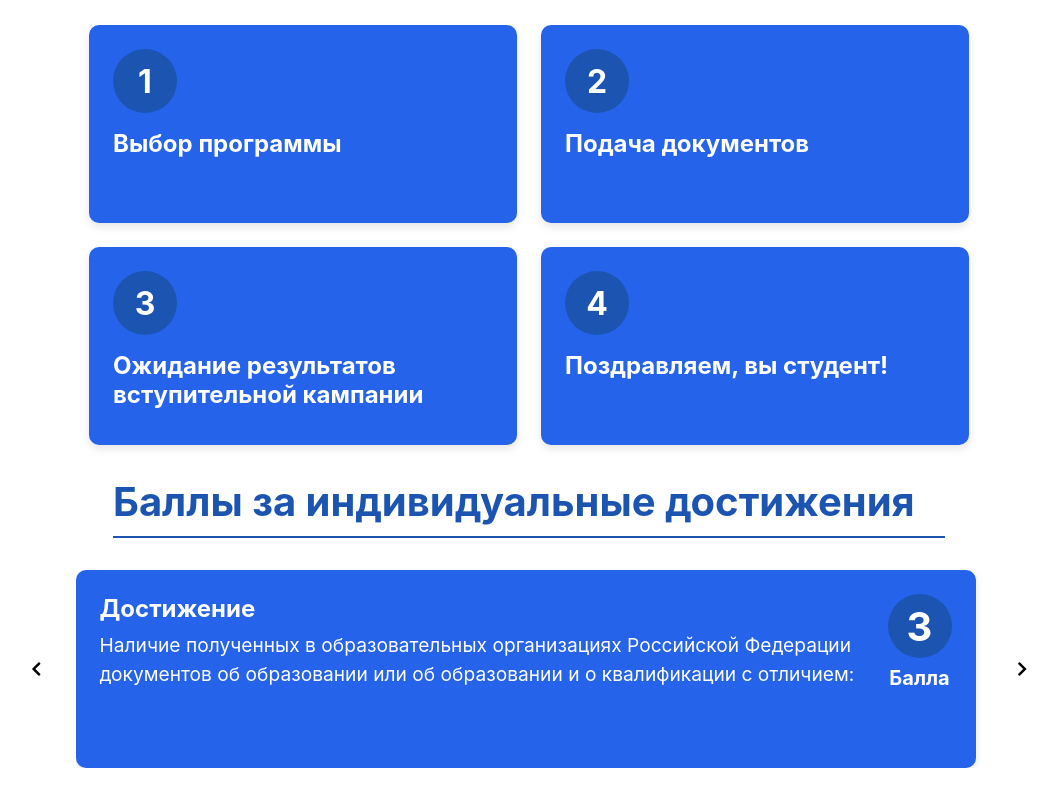
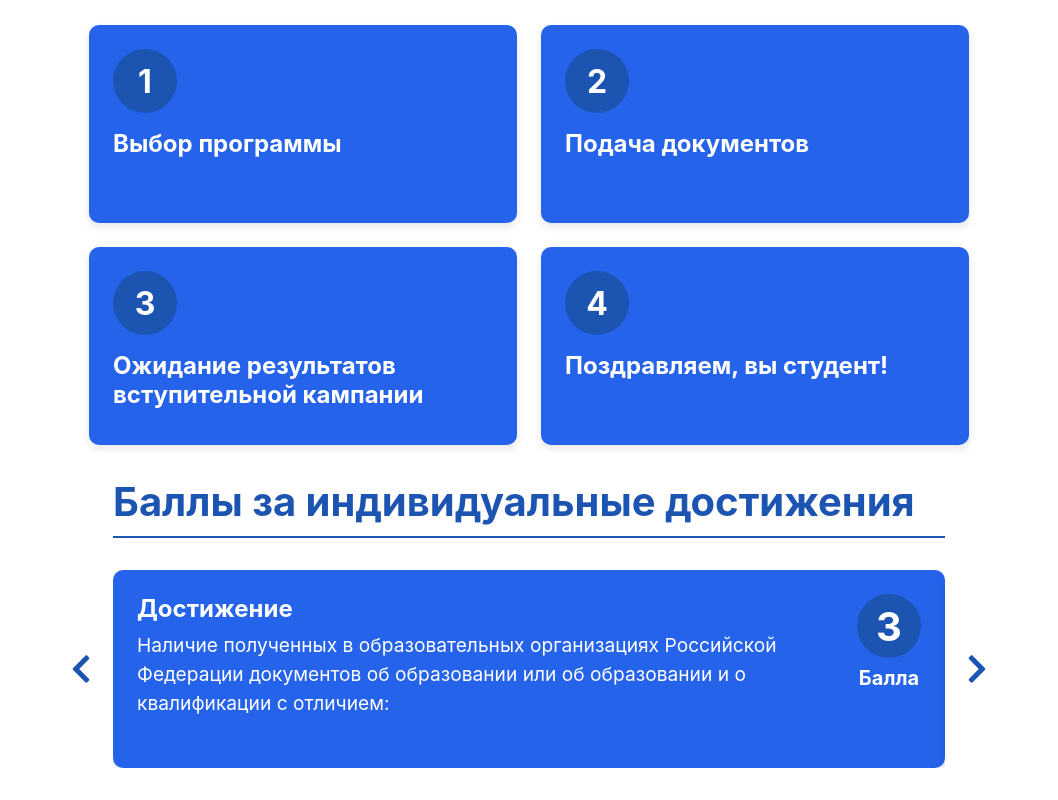
Before and after one commit to MIIT-inside/MIITWebApp, a React (Create React App) app in the folder frontend/: page / in a window 1280 px wide. Shown: the part 900-1700 px from the top of the page, without its empty margins (111-1169 px from the left). Built offline with nearby package versions, Linux system fonts and the light colour scheme.

Commit message:
change Carousel styles on the relative values

```diff
--- a/frontend/src/App.js
+++ b/frontend/src/App.js
@@ -7,20 +7,29 @@ import React from "react";
 import AchievementCard from "./components/AchievementCard";
 
 function App() {
-  return (
-      <div className="App">
-        <MainSection />
-          <TitleWithLine title="Как поступить" />
-          <InstructionSteps/>
-          <TitleWithLine title="Баллы за индивидуальные достижения" />
-          <Carousel>
-              <div><AchievementCard/></div>
-
-              <div><AchievementCard/></div>
-              <div><AchievementCard/></div>
-          </Carousel>
-      </div>
-  );
+    return (<div className="App">
+            <MainSection/>
+            <TitleWithLine title="Как поступить"/>
+            <InstructionSteps/>
+            <TitleWithLine title="Баллы за индивидуальные достижения"/>
+            <Carousel>
+                <div><AchievementCard
+                    title="Достижение"
+                    description="Наличие полученных в образовательных организациях Российской Федерации документов об образовании или об образовании и о квалификации с отличием:"
+                    score="3"/>
+                </div>
+                <div><AchievementCard
+                    title="Достижение"
+                    description="Наличие полученных в образовательных организациях Российской Федерации документов об образовании или об образовании и о квалификации с отличием:"
+                    score="3"/>
+                </div>
+                <div><AchievementCard
+                    title="Достижение"
+                    description="Наличие полученных в образовательных организациях Российской Федерации документов об образовании или об образовании и о квалификации с отличием:"
+                    score="3"/>
+                </div>
+            </Carousel>
+        </div>);
 }
 
 export default App;
--- a/frontend/src/carousel/Carousel.css
+++ b/frontend/src/carousel/Carousel.css
@@ -1,30 +1,28 @@
 .main-container {
-    height: auto;
-    width: 1000px;
-
     display: flex;
     justify-content: center;
     align-items: center;
-    margin: 2rem auto;
+    margin: 2rem 10rem;
+    overflow: hidden;
 }
 
 .window {
     height: 100%;
-    width: 100%;
-    margin: 0 2rem;
     overflow: hidden;
+    display: flex;
+    align-items: center;
+    width: 65vw;
+    margin: 0 1rem;
 }
 
 .all-pages-container {
+    display: flex;
+    transition: transform 300ms ease-in-out;
     height: 100%;
-    display: flex;
-    gap: 1rem;
-    transition: translate;
-    transition-property: transform;
-    transition-duration: 300ms;
-    transition-timing-function: ease-in-out;
 }
 
 .arrow {
     cursor: pointer;
+    color: #1C54B2;
+    font-size: 2rem;
 }
--- a/frontend/src/carousel/Carousel.js
+++ b/frontend/src/carousel/Carousel.js
@@ -1,44 +1,54 @@
-import { useEffect, useState, Children, cloneElement } from 'react'
-import { FaChevronLeft, FaChevronRight } from 'react-icons/fa'
-import './Carousel.css'
-
-const PAGE_WIDTH = 900
+import { useEffect, useState, Children, cloneElement } from 'react';
+import { FaChevronLeft, FaChevronRight } from 'react-icons/fa';
+import './Carousel.css';
 
 export const Carousel = ({ children }) => {
-    const [pages, setPages] = useState([])
-    const [offset, setOffset] = useState(0)
+    const [pages, setPages] = useState([]);
+    const [offset, setOffset] = useState(0);
+    const [pageWidth, setPageWidth] = useState(window.innerWidth * 0.65);  // Задаем ширину как 90% от ширины экрана
 
     const handleLeftArrowClick = () => {
         setOffset((currentOffset) => {
-            const newOffset = currentOffset + PAGE_WIDTH
-            console.log(newOffset)
-            return Math.min(newOffset, 0)
-        })
-    }
+            const newOffset = currentOffset + pageWidth;
+            return Math.min(newOffset, 0);  // Ограничение на скролл влево
+        });
+    };
+
     const handleRightArrowClick = () => {
         setOffset((currentOffset) => {
-            const newOffset = currentOffset - PAGE_WIDTH
+            const newOffset = currentOffset - pageWidth;
+            const maxOffset = -(pageWidth * (pages.length - 1));  // Ограничение на скролл вправо
+            return Math.max(newOffset, maxOffset);  // Не даем прокрутить дальше последней карточки
+        });
+    };
 
-            const maxOffset = -(PAGE_WIDTH * (pages.length - 1))
+    // Обновляем ширину карточек при изменении размера окна
+    useEffect(() => {
+        const handleResize = () => {
+            setPageWidth(window.innerWidth * 0.65);  // Обновляем ширину при изменении размера окна
+        };
 
-            console.log(newOffset, maxOffset)
-            return Math.max(newOffset, maxOffset)
-        })
-    }
+        window.addEventListener('resize', handleResize);  // Добавляем обработчик на событие resize
+
+        // Удаляем обработчик при размонтировании компонента
+        return () => {
+            window.removeEventListener('resize', handleResize);
+        };
+    }, []);
 
     useEffect(() => {
         setPages(
             Children.map(children, (child) => {
                 return cloneElement(child, {
                     style: {
-                        minWidth: `${PAGE_WIDTH}px`,
-                        maxWidth: `${PAGE_WIDTH}px`,
+                        minWidth: `${pageWidth}px`,
+                        maxWidth: `${pageWidth}px`,
                         height: '100%',
                     },
-                })
+                });
             })
-        )
-    }, [])
+        );
+    }, [children, pageWidth]);
 
     return (
         <div className="main-container">
@@ -55,5 +65,5 @@ export const Carousel = ({ children }) => {
             </div>
             <FaChevronRight className="arrow" onClick={handleRightArrowClick} />
         </div>
-    )
-}
+    );
+};
--- a/frontend/src/components/AchievementCard.jsx
+++ b/frontend/src/components/AchievementCard.jsx
@@ -5,11 +5,11 @@ const AchievementCard = ({ title, description, score }) => {
     return (
         <div className="achievement-card">
             <div className="achievement-info">
-                <div className="achievement-title">Достижение</div>
-                <div className="achievement-description">Наличие полученных в образовательных организациях Российской Федерации документов об образовании или об образовании и о квалификации с отличием:</div>
+                <div className="achievement-title">{title}</div>
+                <div className="achievement-description">{description}</div>
             </div>
             <div className="achievement-score">
-                <div className="score-number">3</div>
+                <div className="score-number">{score}</div>
                 <div className="score-label">Балла</div>
             </div>
         </div>
--- a/frontend/src/styles/AchievementCard.css
+++ b/frontend/src/styles/AchievementCard.css
@@ -7,6 +7,7 @@
     box-shadow: 0 4px 8px rgba(0, 0, 0, 0.1);
     min-height: 150px;
     color: white;
+    max-width: 880px;
 }
 
 .achievement-info {
--- a/frontend/src/styles/InstructionSteps.css
+++ b/frontend/src/styles/InstructionSteps.css
@@ -1,14 +1,6 @@
-.instruction-line {
-    border: none;
-    height: 2px;
-    background-color: #2563EB;
-    width: 80%;
-}
-
 .instruction-steps {
     text-align: left;
     margin: 2rem auto;
-
     max-width: 1200px;
 }
 
```
